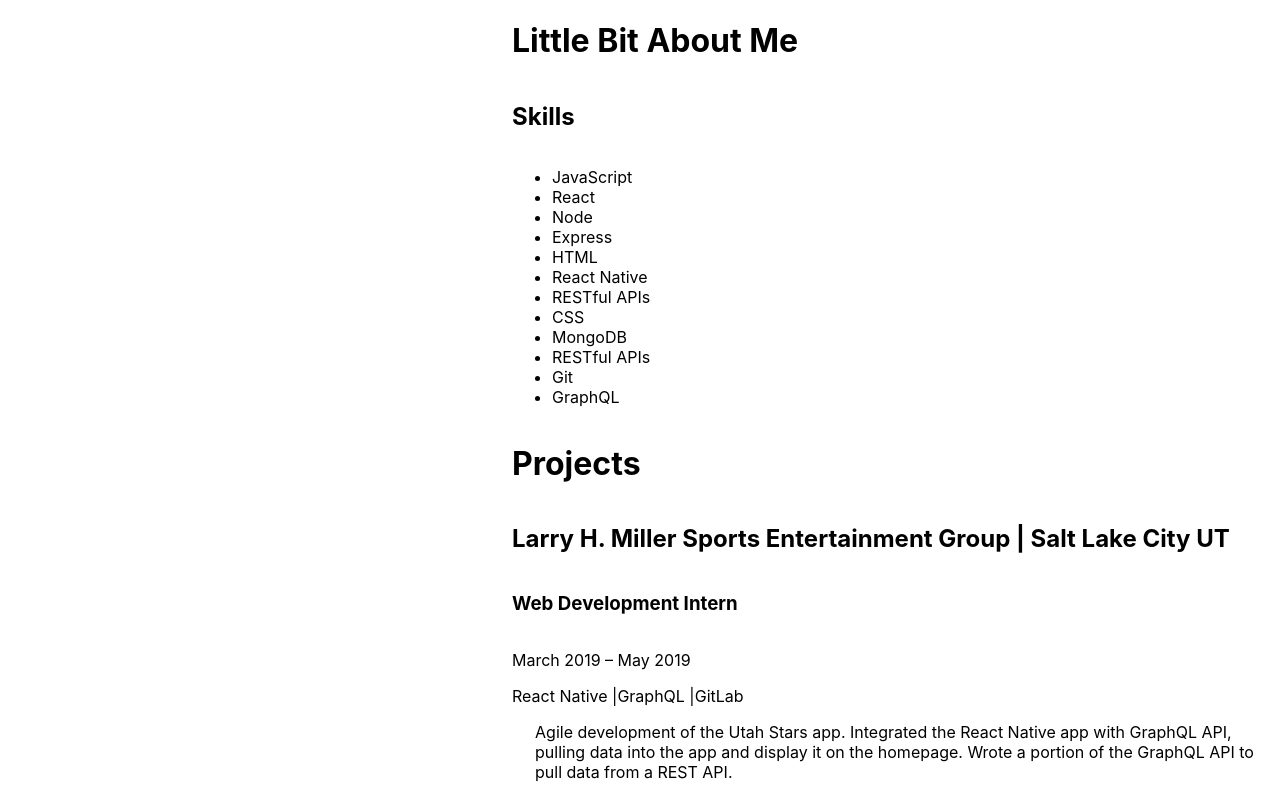
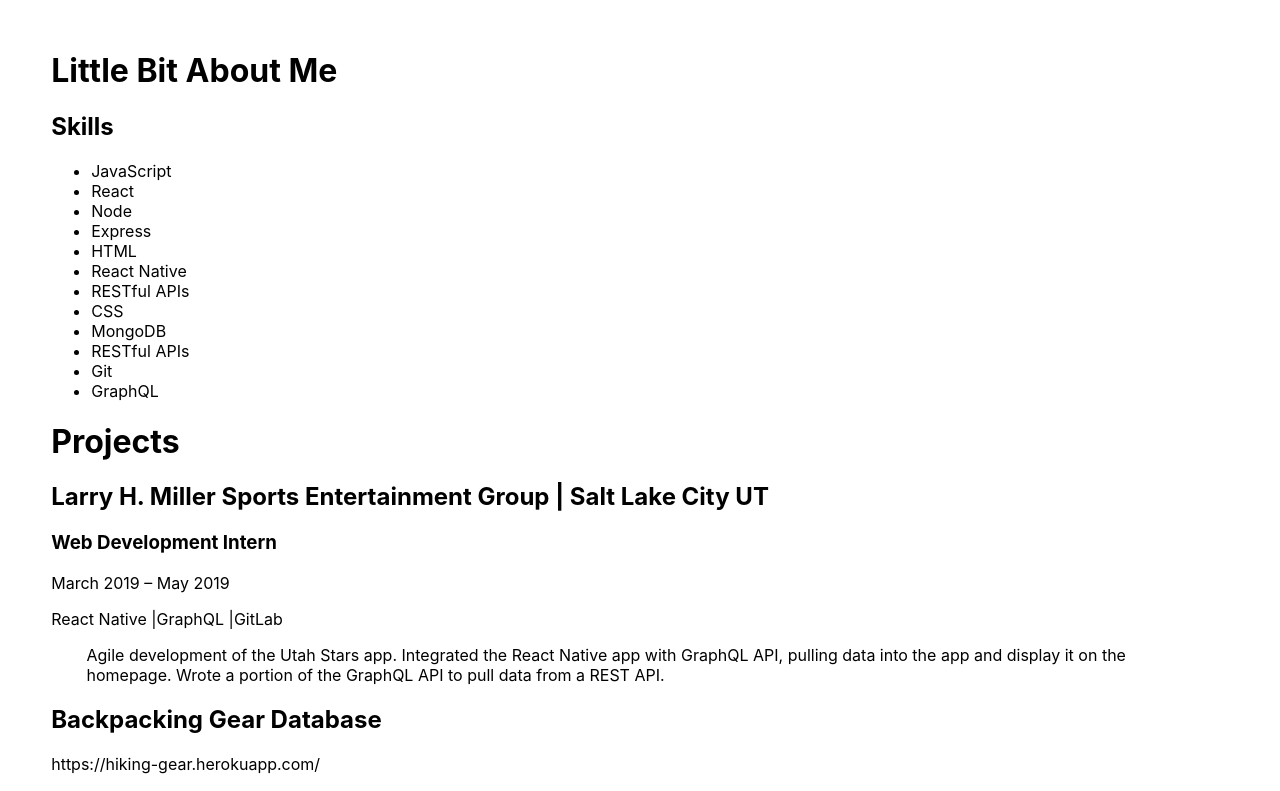
Before and after one commit to clintsearl/portfolio, a React (Create React App) app: page /aboutme in a window 1280 px wide. Shown: the top 791 px of the page. Built offline with nearby package versions, Linux system fonts and the light colour scheme.

Commit message:
Fixed some styling on resume

```diff
--- a/src/components/Styles.js
+++ b/src/components/Styles.js
@@ -22,6 +22,7 @@
 
 // Resume page
 export const RDate = styled.p`
+    /* display:flex; */
     align-content:right;
 
 `
@@ -30,16 +31,19 @@
 
 `
 export const RHeading = styled.h1`
+ /* display:flex; */
+ justify-content: flex-start;
+ align-content:left;
+ text-align:left;
+`
+export const RSubHead = styled.h2`
+/* display:flex; */
+`
+export const RTitle = styled.h3`
+/* display:flex; */
 
 `
-export const RSubHead = styled.h2`
+export const RWrapper = styled.div`
+   margin:4%;
 
 `
-export const RTitle = styled.h3`
-
-`
-export const RWrapper = styled.main`
-    display:grid;
-    align-content: start;
-    text-align:left;
-`
```
